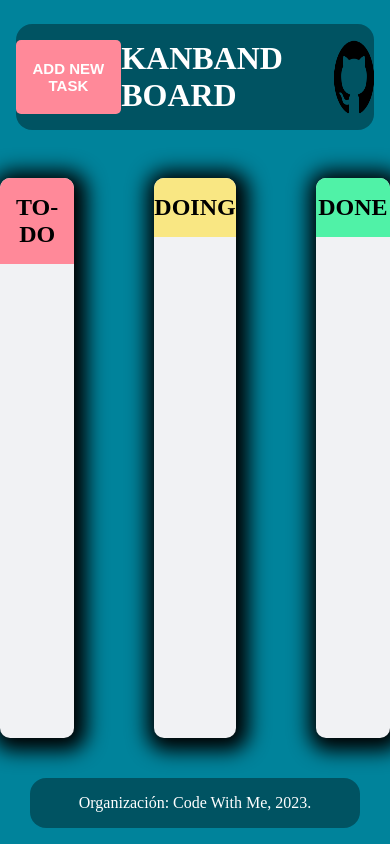
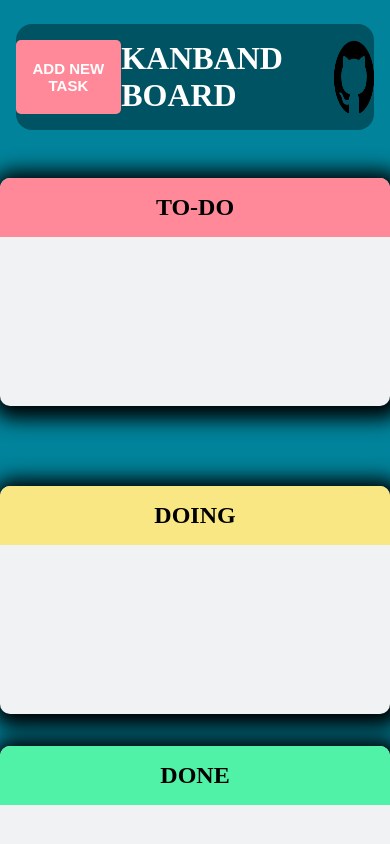
Before and after one commit to code-with-me-project/Codewithme, a plain HTML site: page index.html in a window 390 px wide. Shown: the top 844 px of the page. Drawn offline with Linux system fonts and the light colour scheme.

Commit message:
se hizo el media querys de 1279px

```diff
--- a/index.html
+++ b/index.html
@@ -45,7 +45,7 @@
         <div id="doing" class="box" ondrop="drop(event)" ondragover="allowDrop(event)">
             <h2 class="do">DOING</h2>
         </div>
-        <div id="done" class="box" ondrop="drop(event)" ondragover="allowDrop(event)">
+        <div id="done" class="box done" ondrop="drop(event)" ondragover="allowDrop(event)">
             <h2 class="finish">DONE</h2>
         </div>
     </main>
--- a/style.css
+++ b/style.css
@@ -46,8 +46,8 @@ main{
 .box{
     margin-top: 3rem;
     background-color: #F1F2F4;
-    width: 26rem;
-    height: 35rem;
+    width: 23rem;
+    height: 31rem;
     border-radius: 10px;
     box-shadow: 3px 3px 20px 10px;
 }
@@ -153,6 +153,7 @@ footer {
     padding: 2rem 3rem;
     flex-direction: column;
 }
+
 .input-to-do {
     /* width: 80%; */
     height: 2.5rem;
@@ -200,3 +201,25 @@ footer {
 }
 
 /* Fin de los estilos del modal y div de tareas */
+
+/* ------------------------------------------------------@media querys ------------------------------------------ */
+@media (max-width:1279px){
+    main{
+        flex-wrap: wrap;
+        gap: 2rem ;
+        height: 100vh;
+
+    }
+    .box{
+        width: 28rem;
+        height: auto;
+    }
+    .done{
+        width: 58.1rem;
+        margin: 0;
+        padding: 0;
+    }
+
+
+
+}
```
